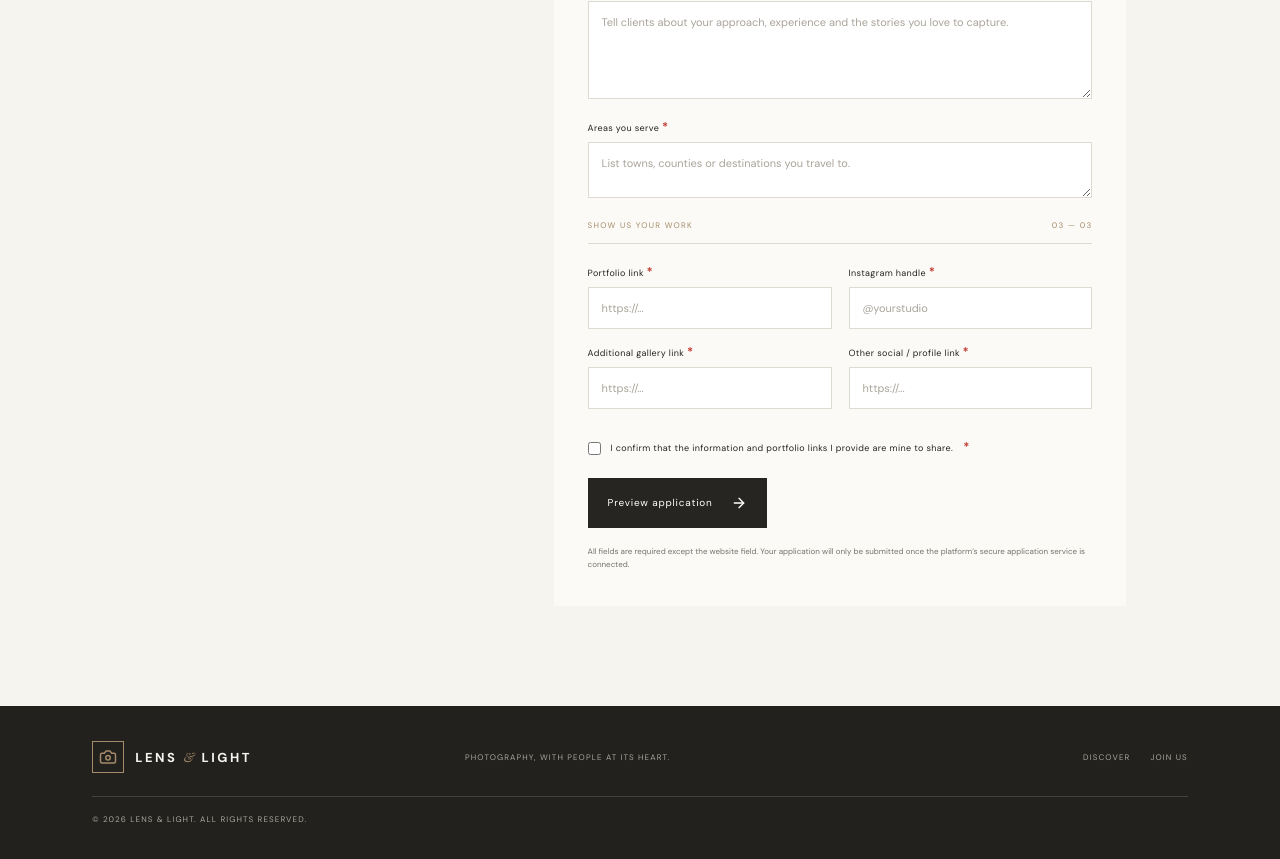
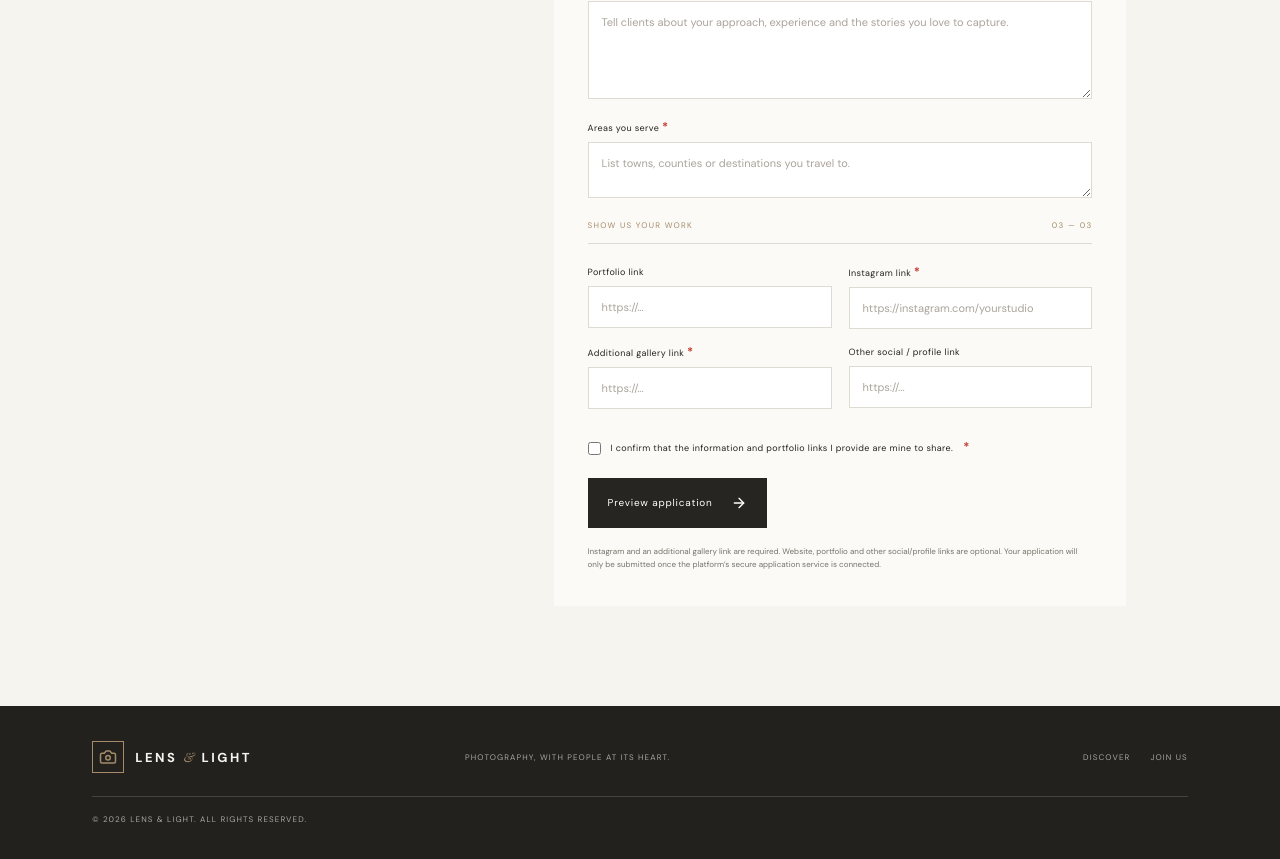
Before and after one commit to henrymunala-lang-ship/photographer-s-page, a Next.js app: page /photographers/apply in a window 1280 px wide. Shown: the part 1040-1899 px from the top of the page. Built offline with nearby package versions, Linux system fonts and the light colour scheme; a web font is replaced by a local one.

Commit message:
Make nonessential photographer links optional

```diff
--- a/app/photographers/apply/page.tsx
+++ b/app/photographers/apply/page.tsx
@@ -23,11 +23,11 @@ export default function PhotographerApplyPage(){
       <label className="wide-label">A short introduction <span className="required-mark">*</span><textarea required rows={5} placeholder="Tell clients about your approach, experience and the stories you love to capture."/></label>
       <label className="wide-label">Areas you serve <span className="required-mark">*</span><textarea required rows={2} placeholder="List towns, counties or destinations you travel to."/></label>
       <div className="form-heading"><span>SHOW US YOUR WORK</span><span>03 — 03</span></div>
-      <div className="apply-fields two-col"><label>Portfolio link <span className="required-mark">*</span><input required type="url" placeholder="https://..."/></label><label>Instagram handle <span className="required-mark">*</span><input required placeholder="@yourstudio"/></label><label>Additional gallery link <span className="required-mark">*</span><input required type="url" placeholder="https://..."/></label><label>Other social / profile link <span className="required-mark">*</span><input required type="url" placeholder="https://..."/></label></div>
+      <div className="apply-fields two-col"><label>Portfolio link <input type="url" placeholder="https://..."/></label><label>Instagram link <span className="required-mark">*</span><input required type="url" placeholder="https://instagram.com/yourstudio"/></label><label>Additional gallery link <span className="required-mark">*</span><input required type="url" placeholder="https://..."/></label><label>Other social / profile link <input type="url" placeholder="https://..."/></label></div>
       <label className="consent-row"><input type="checkbox" required/> I confirm that the information and portfolio links I provide are mine to share. <span className="required-mark">*</span></label>
       <button className="button-dark apply-submit" type="submit">Preview application <ArrowRight size={16}/></button>
       {submitted&&<p className="preview-feedback"><CheckCircle2 size={17}/> Your details passed the on-page preview check. This form is not connected to submission or storage yet, so nothing has been sent.</p>}
-      <p className="form-footnote">All fields are required except the website field. Your application will only be submitted once the platform’s secure application service is connected.</p>
+      <p className="form-footnote">Instagram and an additional gallery link are required. Website, portfolio and other social/profile links are optional. Your application will only be submitted once the platform’s secure application service is connected.</p>
     </form></section>
     <footer className="market-footer"><Link href="/" className="market-brand"><span className="brand-mark"><Camera size={18}/></span><span>LENS <i>&</i> LIGHT</span></Link><span>PHOTOGRAPHY, WITH PEOPLE AT ITS HEART.</span><div><Link href="/photographers">DISCOVER</Link><Link href="/#for-photographers">JOIN US</Link></div><small>© {new Date().getFullYear()} LENS & LIGHT. ALL RIGHTS RESERVED.</small></footer>
   </main>;
```
